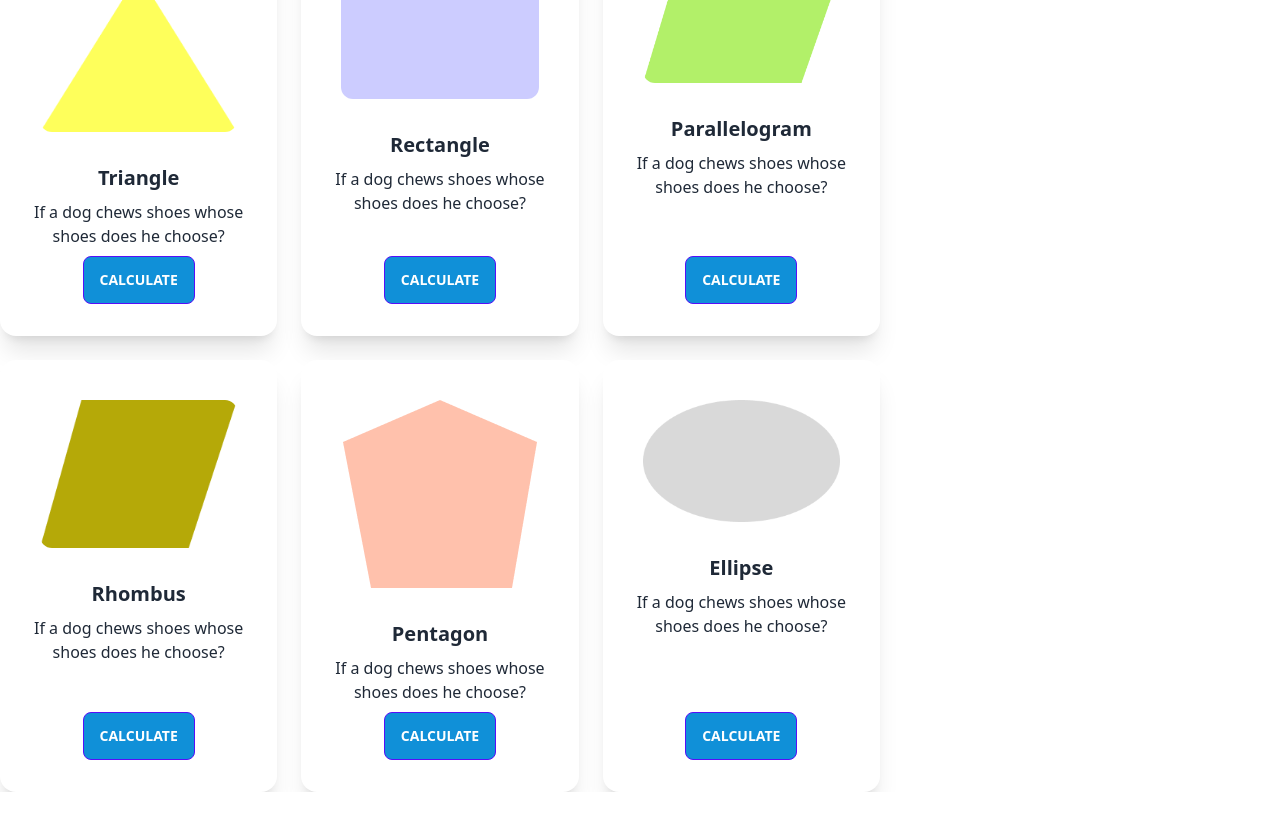
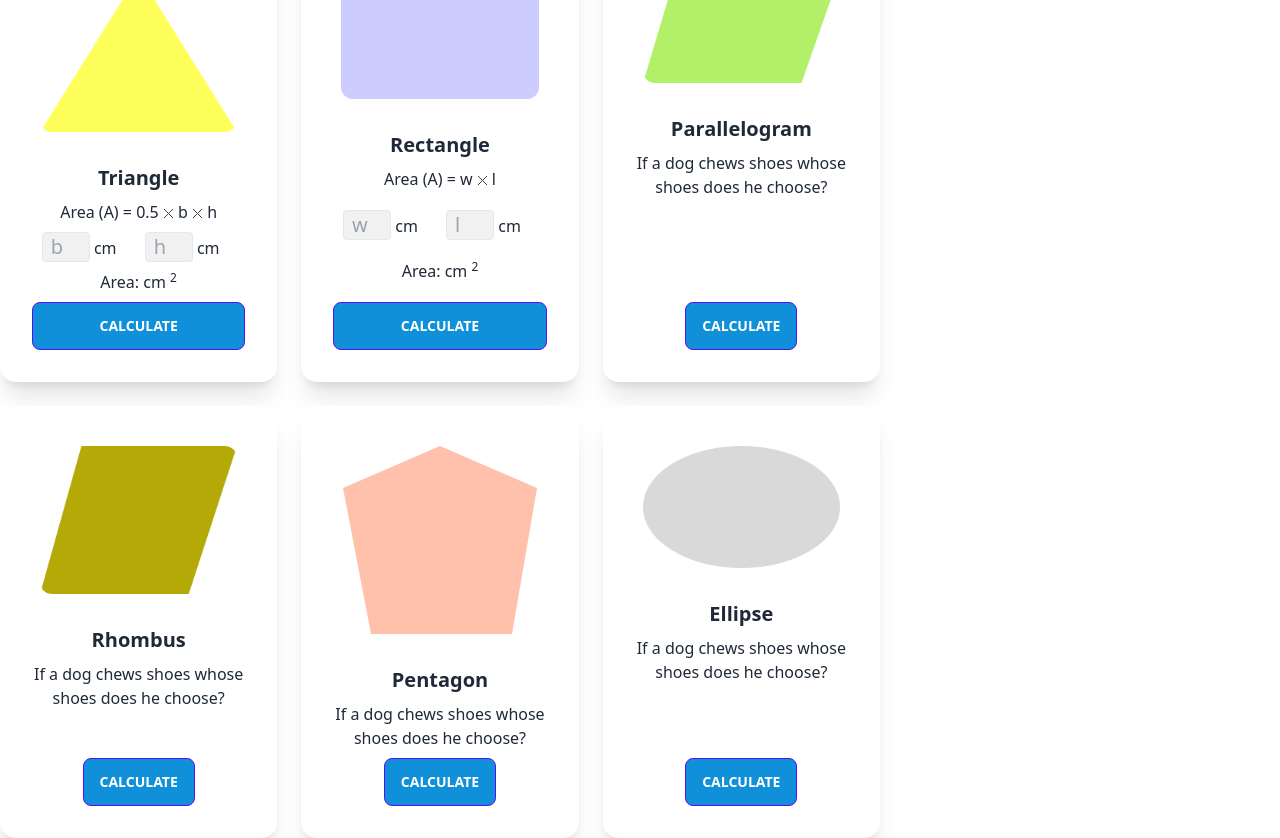
Before and after one commit to Mehedy-Tanvir/geometry-genius, a plain HTML site: page index.html in a window 1280 px wide. Shown: the part 66-904 px from the top of the page. Before the commit the page ends 858 px from the top, so only its background shows below. Drawn offline with nearby package versions, Linux system fonts and the light colour scheme.

Commit message:
reactangle area added

```diff
--- a/index.html
+++ b/index.html
@@ -22,22 +22,49 @@
         <div
           class="flex-1 grid grid-cols-1 md:grid-cols-2 lg:grid-cols-3 gap-6"
         >
-          <!-- first card -->
+          <!-- triangle card -->
           <div class="card bg-base-100 shadow-xl">
             <figure class="px-10 pt-10">
               <img src="./images/triangle.png" alt="Shoes" class="rounded-xl" />
             </figure>
             <div class="card-body items-center text-center">
               <h2 class="card-title">Triangle</h2>
-              <p>If a dog chews shoes whose shoes does he choose?</p>
-              <div class="card-actions">
-                <button class="btn btn-primary bg-[#1090D8] text-white">
-                  Calculate
-                </button>
-              </div>
+              <p>
+                Area (A) = 0.5
+                <img src="./images/multiple-sign.svg" alt="" class="inline" /> b
+                <img src="./images/multiple-sign.svg" alt="" class="inline" /> h
+              </p>
+              <p>
+                <input
+                  type="text"
+                  class="border w-12 px-2 bg-[#F1F1F1] rounded text-xl"
+                  placeholder="b"
+                  id="triangle-base"
+                />
+                <span class="mr-6">cm</span>
+                <input
+                  type="text"
+                  class="border w-12 px-2 bg-[#F1F1F1] rounded text-xl"
+                  placeholder="h"
+                  id="triangle-height"
+                />
+                <span class="mr-4">cm</span>
+              </p>
+              <p class="">
+                Area:
+                <span id="triangle-area" class="font-bold"> </span> cm
+                <sup>2</sup>
+              </p>
+
+              <button
+                class="btn btn-primary bg-[#1090D8] text-white w-full"
+                onclick="calculateTriangleArea()"
+              >
+                Calculate
+              </button>
             </div>
           </div>
-          <!-- second card -->
+          <!-- rectangle card -->
           <div class="card bg-base-100 shadow-xl">
             <figure class="px-10 pt-10">
               <img
@@ -48,12 +75,38 @@
             </figure>
             <div class="card-body items-center text-center">
               <h2 class="card-title">Rectangle</h2>
-              <p>If a dog chews shoes whose shoes does he choose?</p>
-              <div class="card-actions">
-                <button class="btn btn-primary bg-[#1090D8] text-white">
-                  Calculate
-                </button>
-              </div>
+              <p>
+                Area (A) = w
+                <img src="./images/multiple-sign.svg" alt="" class="inline" /> l
+              </p>
+              <p>
+                <input
+                  type="text"
+                  class="border w-12 px-2 bg-[#F1F1F1] rounded text-xl"
+                  placeholder="w"
+                  id="rectangle-width"
+                />
+                <span class="mr-6">cm</span>
+                <input
+                  type="text"
+                  class="border w-12 px-2 bg-[#F1F1F1] rounded text-xl"
+                  placeholder="l"
+                  id="rectangle-length"
+                />
+                <span class="mr-4">cm</span>
+              </p>
+              <p class="">
+                Area:
+                <span id="rectangle-area" class="font-bold"> </span> cm
+                <sup>2</sup>
+              </p>
+
+              <button
+                class="btn btn-primary bg-[#1090D8] text-white w-full"
+                onclick="calculateRectangleArea()"
+              >
+                Calculate
+              </button>
             </div>
           </div>
           <!-- third card -->
@@ -129,5 +182,6 @@
       </div>
     </main>
     <footer></footer>
+    <script src="./scripts/area-calculator.js"></script>
   </body>
 </html>
--- /dev/null
+++ b/scripts/area-calculator.js
@@ -0,0 +1,28 @@
+function calculateTriangleArea() {
+  // triangle base
+  const baseField = document.getElementById("triangle-base");
+  const baseValueText = baseField.value;
+  const base = parseFloat(baseValueText);
+  // triangle height
+  const heightField = document.getElementById("triangle-height");
+  const heightValueText = heightField.value;
+  const height = parseFloat(heightValueText);
+
+  const area = 0.5 * base * height;
+  console.log(base, height, area);
+  document.getElementById("triangle-area").innerText = area;
+}
+function calculateRectangleArea() {
+  // rectangle width
+  const widthField = document.getElementById("rectangle-width");
+  const widthValueText = widthField.value;
+  const width = parseFloat(widthValueText);
+  // rectangle length
+  const lengthField = document.getElementById("rectangle-length");
+  const lengthValueText = lengthField.value;
+  const length = parseFloat(lengthValueText);
+
+  const area = width * length;
+  console.log(width, length, area);
+  document.getElementById("rectangle-area").innerText = area;
+}
```
Also changed, not shown: tailwind.config.js (added, +8 -0 lines), images/multiple-sign.svg (added).
